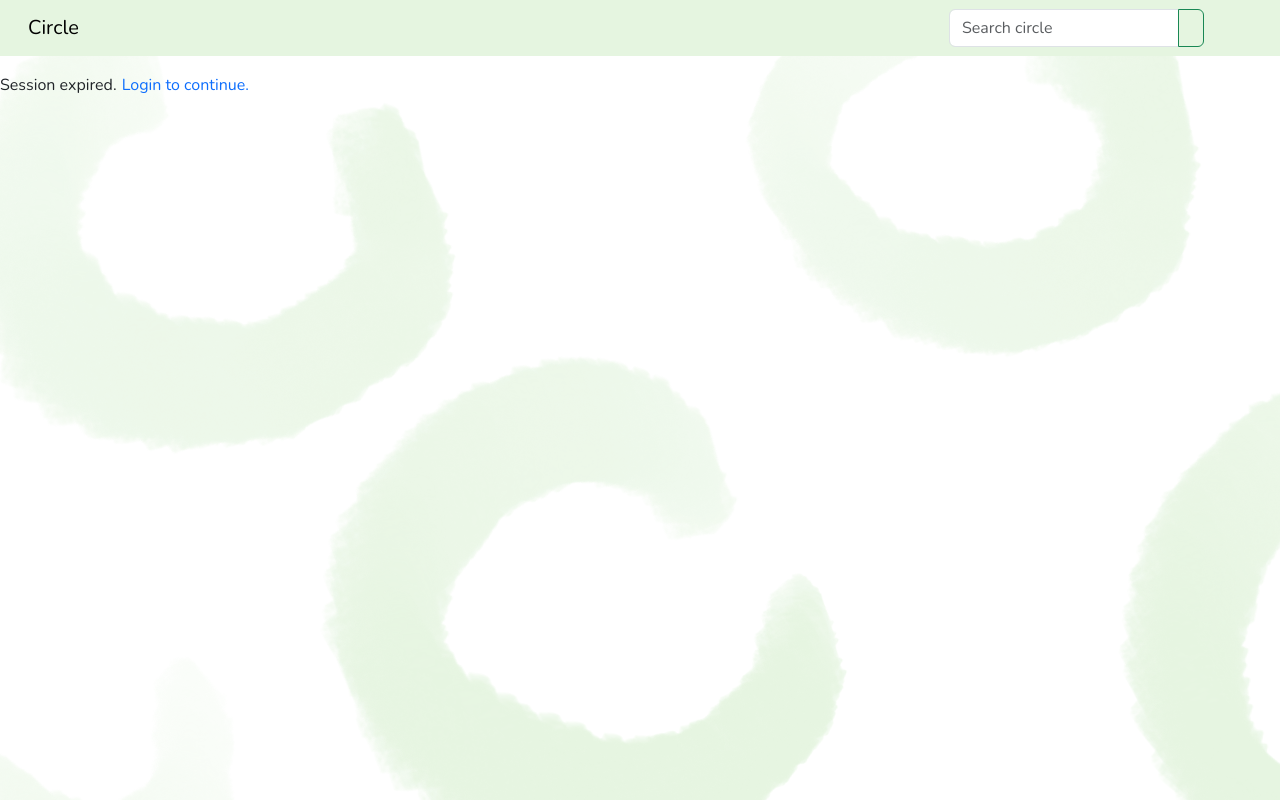
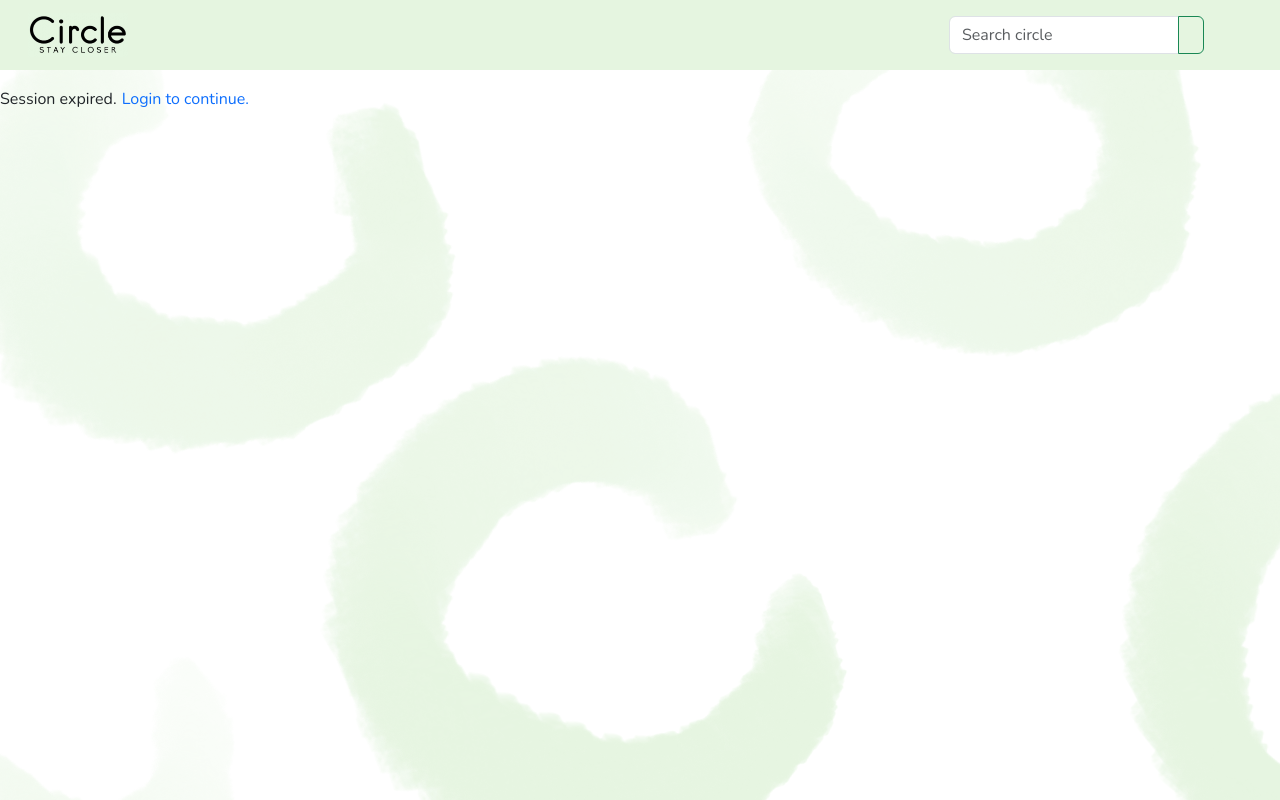
Before and after one commit to Zephyrior/capstone-project, a React (Vite) app: page /profile in a window 1280 px wide. Built offline with nearby package versions, Linux system fonts and the light colour scheme.

Commit message:
aggiunti logo

```diff
--- a/src/components/LoginLogo.jsx
+++ b/src/components/LoginLogo.jsx
@@ -1,10 +1,10 @@
-import { Container } from "react-bootstrap";
+import { Container, Image } from "react-bootstrap";
 
 const LoginLogo = () => {
   return (
     <>
-      <Container fluid style={{ backgroundColor: "#C7E9C0" }} className="px-0 w-100 vh-100">
-        <p>Logo</p>
+      <Container fluid style={{ backgroundColor: "#C7E9C0" }} className="px-0 w-100 vh-100 d-flex justify-content-center align-items-center">
+        <Image fluid src="/Circlelogo3.png" alt="Circle Logo" style={{ maxWidth: "70%", maxHeight: "70%" }} className="mb-5" />
       </Container>
     </>
   );
--- a/src/components/NavbarGlobal.jsx
+++ b/src/components/NavbarGlobal.jsx
@@ -1,6 +1,6 @@
 import { Button, Container, Dropdown, Form, Image, InputGroup, Navbar, Offcanvas } from "react-bootstrap";
 import { useDispatch, useSelector } from "react-redux";
-import { useLocation, useNavigate, useParams } from "react-router-dom";
+import { useLocation, useNavigate } from "react-router-dom";
 import ToggleSearchBar from "./ToggleSearchBar";
 import { Search } from "react-bootstrap-icons";
 import { useEffect, useState } from "react";
@@ -16,10 +16,11 @@ function NavbarGlobal() {
 
   const location = useLocation();
   const isProfilePage = location.pathname.startsWith("/profile");
-  const params = useParams();
-  const isVisitingOtherProfile = params.userId && params.userId !== user.id;
+  //const params = useParams();
+  //const isVisitingOtherProfile = params.userId && params.userId !== user.id;
   const isEditProfilePage = location.pathname.includes("/editprofile");
   const isWidgetPage = location.pathname.includes("/widgets");
+  const isHomePage = location.pathname.includes("/home");
 
   const [search, setSearch] = useState("");
 
@@ -53,11 +54,11 @@ function NavbarGlobal() {
     <Navbar expand="lg" style={{ background: "#E5F5E0" }} className="px-3">
       <Container fluid>
         <Navbar.Brand onClick={() => navigate("/home")} className="d-none d-md-block" style={{ cursor: "pointer" }}>
-          Circle
+          <Image src="/Circlemini.jpg" style={{ width: "100px" }} />
         </Navbar.Brand>
         {showLogo && (
           <Navbar.Brand onClick={() => navigate("/home")} className="d-block d-md-none" style={{ cursor: "pointer" }}>
-            C
+            <Image src="/Circlemini.jpg" style={{ width: "70px" }} />
           </Navbar.Brand>
         )}
         <Form className="d-sm-flex d-none align-items-end ms-auto me-5" onSubmit={handleSubmit}>
@@ -128,7 +129,7 @@ function NavbarGlobal() {
             </Button>
 
             <Dropdown.Menu className="d-none d-sm-block">
-              {isProfilePage && !isVisitingOtherProfile && (
+              {!isHomePage && (
                 <Dropdown.Item as="button" style={{ background: "none" }} onClick={() => navigate("/home")}>
                   Home
                 </Dropdown.Item>
@@ -208,7 +209,7 @@ function NavbarGlobal() {
               <hr />
 
               <div className="d-flex flex-column align-items-start">
-                {isProfilePage && !isVisitingOtherProfile && (
+                {!isHomePage && (
                   <Button
                     variant="link"
                     className="ms-3 mt-3"
```
Also changed, not shown: public/Circlelogo3.png (added), public/Circlemini.jpg (added).
